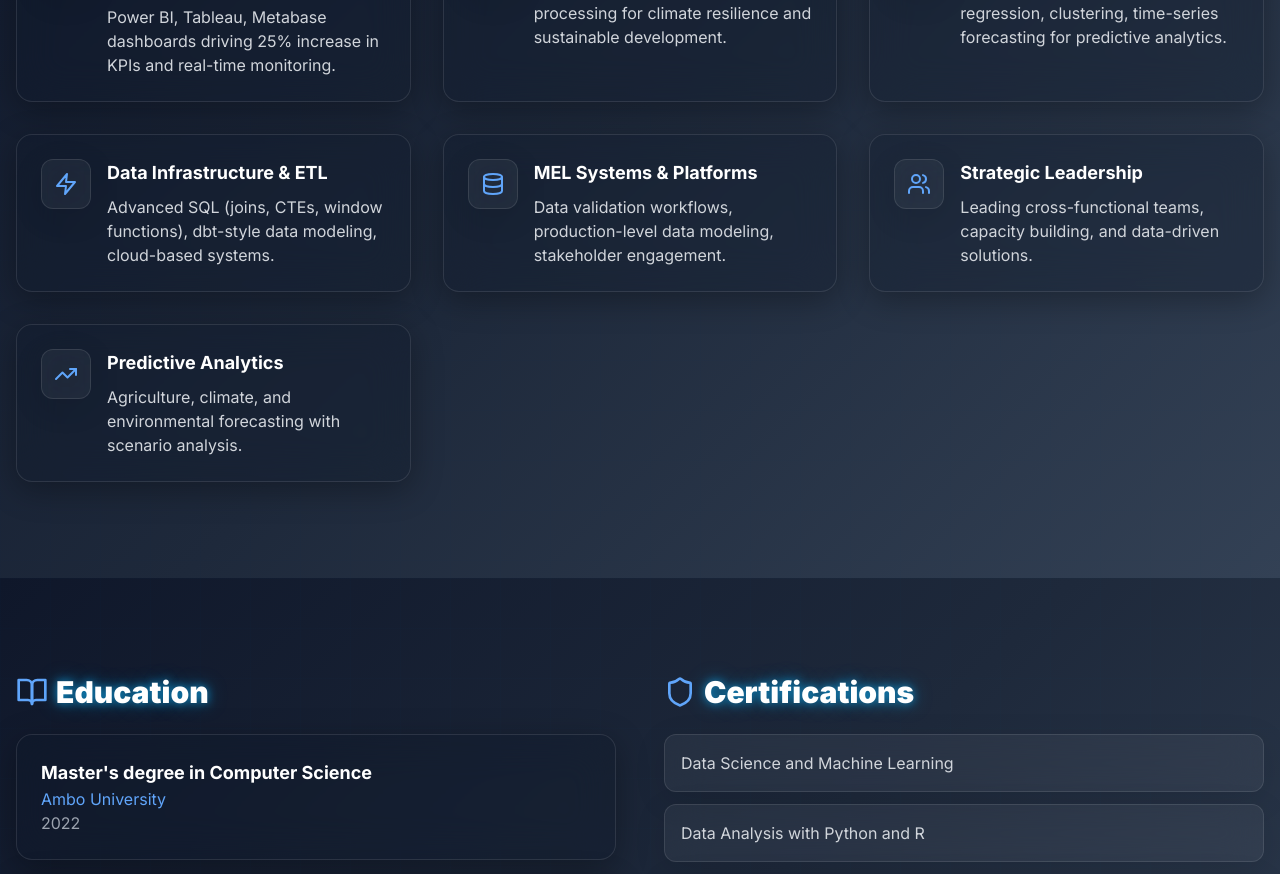
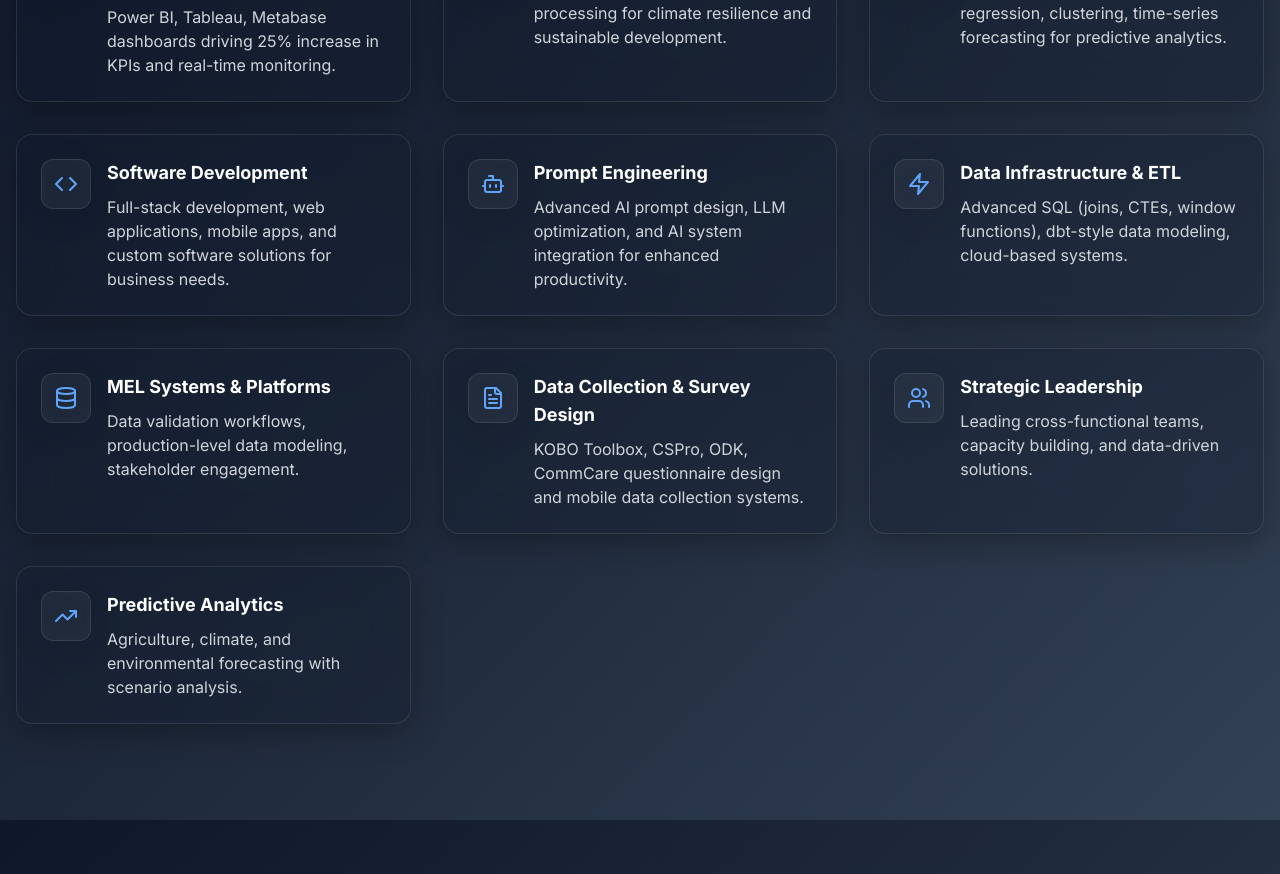
Before and after one commit to LijKal-codes/portfolio, a Next.js app: page /about in a window 1280 px wide. Shown: the part 4740-5614 px from the top of the page. Built offline with nearby package versions, Linux system fonts and the light colour scheme.

Commit message:
Add data collection expertise and three new projects: Linkup Addis, LESUA MotherLink, and LiYU ETA

```diff
--- a/app/about/page.tsx
+++ b/app/about/page.tsx
@@ -17,7 +17,8 @@ import {
   Heart,
   Code,
   Leaf,
-  ArrowRight
+  ArrowRight,
+  FileText
 } from 'lucide-react'
 import Link from 'next/link'
 
@@ -39,6 +40,16 @@ export default function About() {
       description: 'Python (Pandas, NumPy), R, regression, clustering, time-series forecasting for predictive analytics.',
     },
     {
+      icon: Code,
+      title: 'Software Development',
+      description: 'Full-stack development, web applications, mobile apps, and custom software solutions for business needs.',
+    },
+    {
+      icon: Bot,
+      title: 'Prompt Engineering',
+      description: 'Advanced AI prompt design, LLM optimization, and AI system integration for enhanced productivity.',
+    },
+    {
       icon: Zap,
       title: 'Data Infrastructure & ETL',
       description: 'Advanced SQL (joins, CTEs, window functions), dbt-style data modeling, cloud-based systems.',
@@ -47,6 +58,11 @@ export default function About() {
       icon: Database,
       title: 'MEL Systems & Platforms',
       description: 'Data validation workflows, production-level data modeling, stakeholder engagement.',
+    },
+    {
+      icon: FileText,
+      title: 'Data Collection & Survey Design',
+      description: 'KOBO Toolbox, CSPro, ODK, CommCare questionnaire design and mobile data collection systems.',
     },
     {
       icon: Users,
--- a/app/portfolio/page.tsx
+++ b/app/portfolio/page.tsx
@@ -43,8 +43,8 @@ export default function Portfolio() {
       id: 'moyesh',
       title: 'MOYESH Program - Data Management Platform',
       category: 'data-analytics',
-      techStack: ['Power BI', 'Tableau', 'Advanced SQL', 'Python', 'Data Modeling'],
-      description: 'Created and sustained complex data models facilitating strategic decision-making. Developed interactive dashboards with Power BI and Tableau providing 25% increase in KPIs. Managed scalable Data Management strategy enhancing data availability to 116,000+ youth and 11,000+ businesses.',
+      techStack: ['Power BI', 'Tableau', 'Advanced SQL', 'Python', 'Data Modeling', 'KOBO Toolbox', 'ODK', 'CSPro'],
+      description: 'Created and sustained complex data models facilitating strategic decision-making. Developed interactive dashboards with Power BI and Tableau providing 25% increase in KPIs. Managed scalable Data Management strategy including data collection systems using KOBO Toolbox, ODK, and CSPro, enhancing data availability to 116,000+ youth and 11,000+ businesses.',
       impact: '25% KPI Increase',
       duration: '2022-2024',
       role: 'Senior Data Analyst',
@@ -53,7 +53,8 @@ export default function Portfolio() {
         'Created complex data models for strategic decision-making',
         'Developed interactive dashboards with Power BI and Tableau',
         'Managed scalable Data Management strategy',
-        'Enhanced data availability to 116,000+ youth and 11,000+ businesses'
+        'Enhanced data availability to 116,000+ youth and 11,000+ businesses',
+        'Implemented data collection systems with KOBO Toolbox, ODK, and CSPro'
       ],
       image: '',
       link: '#',
@@ -183,8 +184,8 @@ export default function Portfolio() {
       id: 'prosead',
       title: 'PROSEAD Program - Data Visualization & Reporting',
       category: 'data-analytics',
-      techStack: ['Power BI', 'Microsoft Forms', 'Data Validation', 'Training'],
-      description: 'Created data visualizations and dashboards using Power BI and other tools tracking key outputs of the PROSEAD program. Provided training sessions on Power BI and data analysis tools.',
+      techStack: ['Power BI', 'Microsoft Forms', 'Data Validation', 'Training', 'KOBO Toolbox', 'Survey Solution'],
+      description: 'Created data visualizations and dashboards using Power BI and other tools tracking key outputs of the PROSEAD program. Provided training sessions on Power BI, data analysis tools, Survey Solution, and KOBO Toolbox for comprehensive data collection and analysis.',
       impact: 'Enhanced Data Visibility',
       duration: '2024',
       role: 'Data Analytics Consultant',
@@ -193,7 +194,88 @@ export default function Portfolio() {
         'Created data visualizations and dashboards',
         'Tracked key outputs of PROSEAD program',
         'Provided training on Power BI and data tools',
-        'Technical support and troubleshooting'
+        'Technical support and troubleshooting',
+        'Training on Survey Solution and KOBO Toolbox'
+      ],
+      image: '',
+      link: '#',
+      github: '#'
+    },
+    {
+      id: 'linkup-addis',
+      title: 'Linkup Addis – Smart Matchmaking Telegram Bot',
+      category: 'ai-ml',
+      techStack: ['Python', 'Aiogram 3.x', 'PostgreSQL', 'Telegram API', 'Asynchronous Programming', 'FSM'],
+      description: 'Location-based matchmaking bot built for Telegram, tailored to help users in Ethiopia connect meaningfully through shared interests, proximity, and profile compatibility. Features user registration, location-aware matching, smart like/dislike system, subscription management, and admin panel.',
+      impact: 'Smart Matchmaking Platform',
+      duration: '2023-2024',
+      role: 'Full-Stack Developer & Bot Architect',
+      organization: 'Azmera Technologies',
+      highlights: [
+        'Built location-based matchmaking system with Telegram integration',
+        'Implemented user registration with live location sharing',
+        'Developed subscription management with payment verification',
+        'Created comprehensive admin panel for platform management'
+      ],
+      image: '',
+      link: '#',
+      github: '#'
+    },
+    {
+      id: 'lesua-motherlink',
+      title: 'LESUA – Smart Pregnancy Companion Platform',
+      category: 'systems',
+      techStack: ['Node.js', 'PostgreSQL', 'Mobile App Development', 'Web Development', 'RESTful API', 'Google OAuth'],
+      description: 'Integrated digital health platform designed to support expectant mothers and their partners throughout the pregnancy journey. Comprises mobile app, web portal, and admin panel with personalized pregnancy tracking, expert health tips, appointment booking, and maternity product store.',
+      impact: 'Digital Health Innovation',
+      duration: '2023-2024',
+      role: 'Full-Stack Developer & Platform Architect',
+      organization: 'Azmera Technologies',
+      highlights: [
+        'Developed comprehensive pregnancy tracking platform',
+        'Built mobile and web apps with synchronized partner features',
+        'Integrated appointment booking with location-based hospital recommendations',
+        'Created admin panel for platform management and analytics'
+      ],
+      image: '',
+      link: '#',
+      github: '#'
+    },
+    {
+      id: 'liyu-eta',
+      title: 'LiYU ETA – Ethiopia\'s Trusted Telegram Lottery Bot',
+      category: 'ai-ml',
+      techStack: ['Telegram Bot Development', 'Payment Integration', 'Prize Management', 'User Engagement', 'Security'],
+      description: 'Secure and fun Telegram-based prize draw platform where users can win real rewards like electronics, home appliances, and cash by buying tickets and inviting friends. Features transparent ticket-based draws, payment verification, and 24/7 support.',
+      impact: 'Entertainment Platform',
+      duration: '2023-2024',
+      role: 'Bot Developer & Platform Manager',
+      organization: 'Azmera Technologies',
+      highlights: [
+        'Built secure lottery platform with Telegram integration',
+        'Implemented payment verification system with Telebirr integration',
+        'Developed transparent ticket-based prize draw system',
+        'Created user engagement features with invite-to-earn program'
+      ],
+      image: '',
+      link: '#',
+      github: '#'
+    },
+    {
+      id: 'data-collection-surveys',
+      title: 'Data Collection & Survey Design Expertise',
+      category: 'systems',
+      techStack: ['KOBO Toolbox', 'CSPro', 'ODK', 'CommCare', 'Survey Design', 'Mobile Data Collection'],
+      description: 'Expert in designing comprehensive data collection questionnaires and mobile data collection systems using KOBO Toolbox, CSPro, ODK, and CommCare. Created surveys for agricultural research, program monitoring, and impact assessment across multiple development projects.',
+      impact: 'Enhanced Data Quality',
+      duration: '2020-2024',
+      role: 'Survey Design Specialist & Data Collection Expert',
+      organization: 'Multiple Organizations',
+      highlights: [
+        'Designed questionnaires for agricultural research and program monitoring',
+        'Implemented mobile data collection systems with offline capabilities',
+        'Created data validation and quality control mechanisms',
+        'Provided training on survey tools and data collection best practices'
       ],
       image: '',
       link: '#',
```
